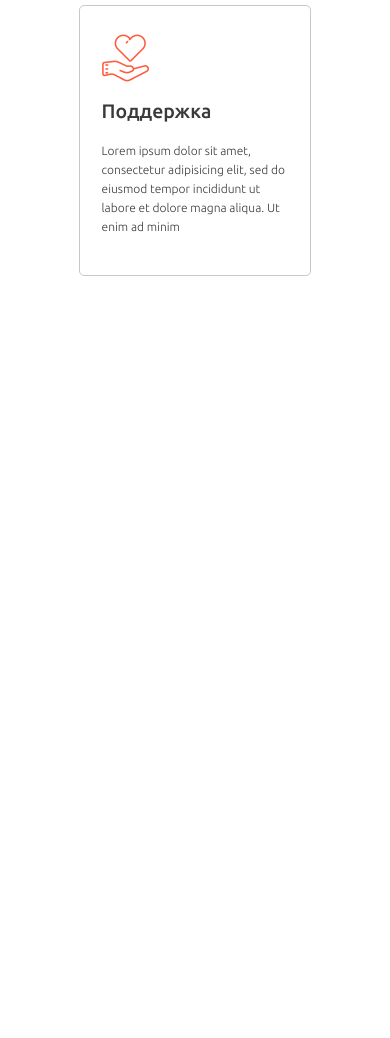
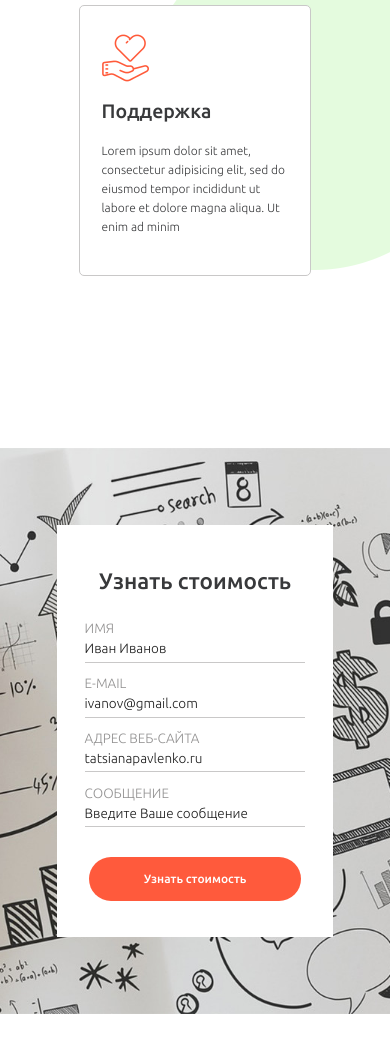
Before and after one commit to horo053/Diploma, a website: page index.html in a window 390 px wide. Shown: the part 3765-4803 px from the top of the page. Before the commit the page ends 4129 px from the top, so only its background shows below. Drawn offline with nearby package versions, Linux system fonts and the light colour scheme.

Commit message:
feat: add block cost and male adaptive for him

```diff
--- a/index.html
+++ b/index.html
@@ -196,6 +196,43 @@
       <!-- /.container -->
     </section>
     <!-- /.services -->
+    <section class="cost">
+      <div class="container">
+        <div class="cost__card">
+          <form action="send.php" method="POST" class="form cost__form">
+            <h2 class="cost__title">Узнать стоимость</h2>
+            <!-- /.cost__title -->
+            <div class="cost__input-group">
+              <label for="user-name" class="label form__label cost__label">Имя</label>
+              <input type="text" name="userName" class="input form__input cost__input" id="cost-name" placeholder="Иван Иванов">
+            </div>
+            <!-- /.user-name -->
+            <div class="input-group cost__input-group cost__input-group--email">
+              <label for="user-email" class="label form__label cost__label">E-mail</label>
+              <input type="email" name="userEmail" class="input form__input cost__input" id="user-email" placeholder="ivanov@gmail.com">
+            </div>
+            <!-- /.user-email -->
+            <div class="input-group cost__input-group cost__input-group--url">
+              <label for="user-url" class="label form__label cost__label">Адрес веб-сайта</label>
+              <input type="url" name="userUrl" class="input form__input cost__input" id="user-url" placeholder="tatsianapavlenko.ru">
+            </div>
+            <!-- /.user-url -->
+            <div class="input-group cost__input-group cost__input-group--message">
+              <label for="user-message" class="label form__label cost__label">Сообщение</label>
+              <input type="message" name="userMessage" class="input form__input cost__input" id="user-message" placeholder="Введите Ваше сообщение">
+            </div>
+            <!-- /.user-message -->
+            <div class="cost__button-block">
+              <button class="button button--primary cost__button form__button">Узнать стоимость</button>
+            </div>
+          </form>
+          <!-- /.cost__form -->
+        </div>
+        <!-- /.cost__card -->
+      </div>
+      <!-- /.container -->
+    </section>
+    <!-- /.cost -->
   </main>
   <!-- /main -->
   <script src="https://code.jquery.com/jquery-3.4.1.min.js"></script>
--- a/sass/_interface.sass
+++ b/sass/_interface.sass
@@ -35,3 +35,17 @@
     color: $secondary
     margin-top: 0
     line-height: 1.375rem
+.input
+  background-color: transparent
+  border: none
+  border-bottom: 1px solid $muted
+  font-size: 1.125rem
+  font-family: 'Ubuntu', sans-serif
+  font-weight: 300
+  color: $dark
+  padding: 0.4rem
+  padding-left: 0
+  &::placeholder
+      color: $dark
+.label
+  display: block
--- a/sass/_media.sass
+++ b/sass/_media.sass
@@ -18,6 +18,9 @@
     margin-top: -8rem
   .card
     margin-top: -10rem
+  .cost
+    &__form
+      width: 25rem
 @media screen and ( max-width: 1155px )
   .logo
     margin-right: 5rem
@@ -56,6 +59,15 @@
       justify-content: space-around
       &-item
         width: 40%
+  .cost
+    &__card
+      padding-left: 0
+      width: 50rem
+      background: transparent
+      background-color: $light
+    &__form
+      width: 80%
+      margin: auto
 @media screen and ( max-width: 760px )
   .hero
     &__text
@@ -76,6 +88,11 @@
         width: 35%
   .title
     width: 40rem
+  .cost
+    &__card
+      width: 40rem
+      background: transparent
+      background-color: $light
 @media screen and ( max-width: 620px )
   .contacts
     &__button
@@ -133,6 +150,11 @@
       justify-content: center
       &-item
         width: 70%
+  .cost
+    &__card
+      width: 30rem
+      padding-top: 2.5rem
+      padding-bottom: 3.5rem
 @media screen and ( max-width: 450px )
   .video
     height: 20rem
@@ -145,3 +167,11 @@
         width: 70%
   .title
     width: 20rem
+  .cost
+    &__card
+      width: 23rem
+      padding-top: 2rem
+      padding-bottom: 3rem
+    &__button
+      padding: 15px 55px
+      margin-top: 2.5rem
--- a/sass/_variables.sass
+++ b/sass/_variables.sass
@@ -2,3 +2,5 @@ $secondary: #38393b
 $orange: #ff5a3c
 $light: #ffffff
 $muted: #c9c8c8
+$dark: #1e1e1e
+$gray: #939292
--- a/sass/style.sass
+++ b/sass/style.sass
@@ -9,4 +9,5 @@
 @import 'templates/video'
 @import 'templates/advantages'
 @import 'templates/services'
+@import 'templates/cost'
 @import 'media'
--- /dev/null
+++ b/sass/templates/_cost.sass
@@ -0,0 +1,40 @@
+.cost
+  display: flex
+  justify-content: start
+  background: $secondary url('../img/cost/bg-cost.jpg') no-repeat center/cover
+  margin: auto
+  margin-top: 7rem
+  margin-bottom: 2rem
+  height: 47.2rem
+  &__card
+    background: $light url('../img/cost/bg-form.jpg') no-repeat right
+    width: 73.125rem
+    padding-left: 3.125rem
+    padding-top: 3.5rem
+    padding-bottom: 5.5rem
+  &__form
+    display: flex
+    flex-direction: column
+    width: 34.375rem
+  &__title
+    text-align: center
+    font-size: 1.875rem
+    font-family: 'Ubuntu', sans-serif
+    font-weight: 500
+    margin-bottom: 1.2rem
+    color: $secondary
+  &__label
+    text-transform: uppercase
+    font-size: 1.125rem
+    font-family: 'Ubuntu', sans-serif
+    font-weight: 300
+    color: $gray
+  &__input
+    width: 100%
+    &-group
+      margin-top: 1.1rem
+  &__button
+    padding: 15px 42px
+    margin-top: 2.5rem
+    &-block
+      margin: auto
--- a/sass/templates/_services.sass
+++ b/sass/templates/_services.sass
@@ -1,7 +1,7 @@
 .services
   background-image: url(../img/services/bg-services.png)
   background-repeat: no-repeat
-  background-position: 50% 90% /cover
+  background-position: 50% 90%
   margin-top: 3.3rem
   padding-bottom: 5rem
   &__title
```
Also changed, not shown: css/style.css, img/cost/bg-cost.jpg (added), img/cost/bg-form.jpg (added), 1 other file.
